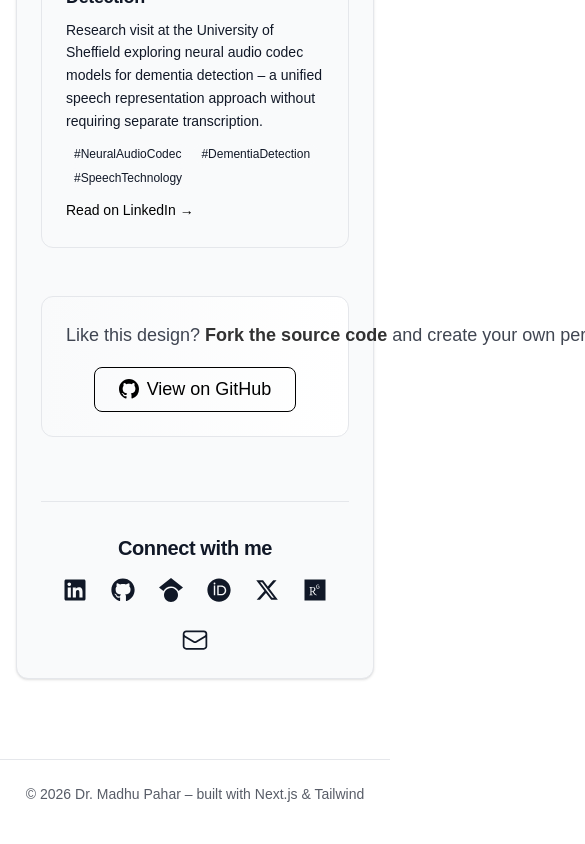
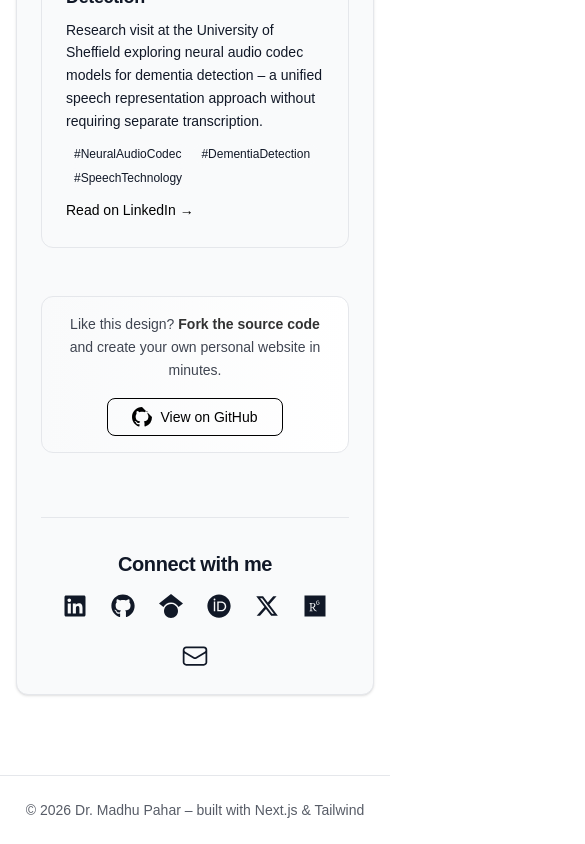
Before and after one commit to Madhurananda/madhurananda.github.io, a Next.js app: page / in a window 390 px wide. Shown: the part 1859-2703 px from the top of the page, 585 px wide, since content can reach past the window. Built offline with nearby package versions, Linux system fonts and the light colour scheme; a web font is replaced by a local one.

Commit message:
Apply card container layout

```diff
--- a/app/page.tsx
+++ b/app/page.tsx
@@ -236,9 +236,9 @@ export default function HomePage() {
 
       {/* ===== PROFESSIONAL BANNER ===== */}
       <section className="mt-12">
-        <div className="bg-gradient-to-r from-[var(--color-card)] to-[var(--color-bg)] dark:from-[var(--color-card)] dark:to-[var(--color-bg)] rounded-xl border border-[var(--color-border)] p-6 md:p-8 text-center">
+        <div className="bg-gradient-to-r from-[var(--color-card)] to-[var(--color-bg)] dark:from-[var(--color-card)] dark:to-[var(--color-bg)] rounded-xl border border-[var(--color-border)] p-4 md:p-8 text-center">
           <div className="max-w-2xl mx-auto">
-            <p className="text-[var(--color-text)] text-lg leading-relaxed opacity-80 whitespace-nowrap">
+            <p className="text-sm md:text-lg text-[var(--color-text)] leading-relaxed opacity-80 whitespace-normal md:whitespace-nowrap">
               Like this design?{' '}
               <span className="font-semibold text-accent">Fork the source code</span>{' '}
               and create your own personal website in minutes.
@@ -247,10 +247,10 @@ export default function HomePage() {
               href="https://github.com/Madhurananda/madhurananda.github.io"
               target="_blank"
               rel="noopener noreferrer"
-              className="inline-flex items-center gap-2 mt-4 px-6 py-2 border border-accent text-accent rounded-lg hover:underline transition"
+              className="inline-flex items-center gap-2 mt-4 px-6 py-2 border border-accent text-accent rounded-lg hover:underline transition text-sm md:text-base"
             >
               <svg className="w-5 h-5 fill-current" viewBox="0 0 16 16">
-                <path d="M8 0C3.58 0 0 3.58 0 8c0 3.54 2.29 6.53 5.47 7.59.4.07.55-.17.55-.38 0-.19-.01-.82-.01-1.49-2.01.37-2.53-.49-2.69-.94-.09-.23-.48-.94-.82-1.13-.28-.15-.68-.52-.01-.53.63-.01 1.08.58 1.23.82.72 1.21 1.87.87 2.33.66.07-.52.28-.87.51-1.07-1.78-.2-3.64-.89-3.64-3.95 0-.87.31-1.59.82-2.15-.08-.2-.36-1.02.08-2.12 0 0 .67-.21 2.2.82.64-.18 1.32-.27 2-.27.68 0 1.36.09 2 .27 1.53-1.04 2.2-.82 2.2-.82.44 1.1.16 1.92.08 2.12.51.56.82 1.27.82 2.15 0 3.07-1.87 3.75-3.65 3.95.29.25.54.73.54 1.48 0 1.07-.01 1.93-.01 2.2 0 .21.15.46.55.38A8.013 8.013 0 0016 8c0-4.42-3.58-8-8-8z"/>
+                <path d="M8 0C3.58 0 0 3.58 0 8c0 3.54 2.29 6.53 5.47 7.59.4.07.55-.17.55-.38 0-.19-.01-.82-.01-1.49-2.01.37-2.53-.49-2.69-.94-.09-.23-.48-.94-.82-1.13-.28-.15-.68-.52-.01-.53.63-.01 1.08.58 1.23.82.72 1.21 1.87.87 2.33.66.07-.52.28-.87.51-1.07-1.78-.2-3.64-.89-3.64-3.95 0-.87.31-1.59.82-2.15-.08-.2-.36-1.02.08-2.12 0 0 .67-.21 2.2.82.64-.18 1.32-.27 2-.27.68 0 1.36.09 2 .27 1.53-1.04 2.2-.82 2.2-.82.44 1.1.16 1.92.08 2.12.51.56.82 1.27.82 2.15 0 3.07-1.87 3.75-3.65 3.95.29.25.54.73.54 1.48 0 1.07-.01 1.93-.01 2.2 0 .21.15.46.55.38A8.013 8.013 0 0016 8c0-4.42-3.58-8-8z"/>
               </svg>
               View on GitHub
             </a>
```
